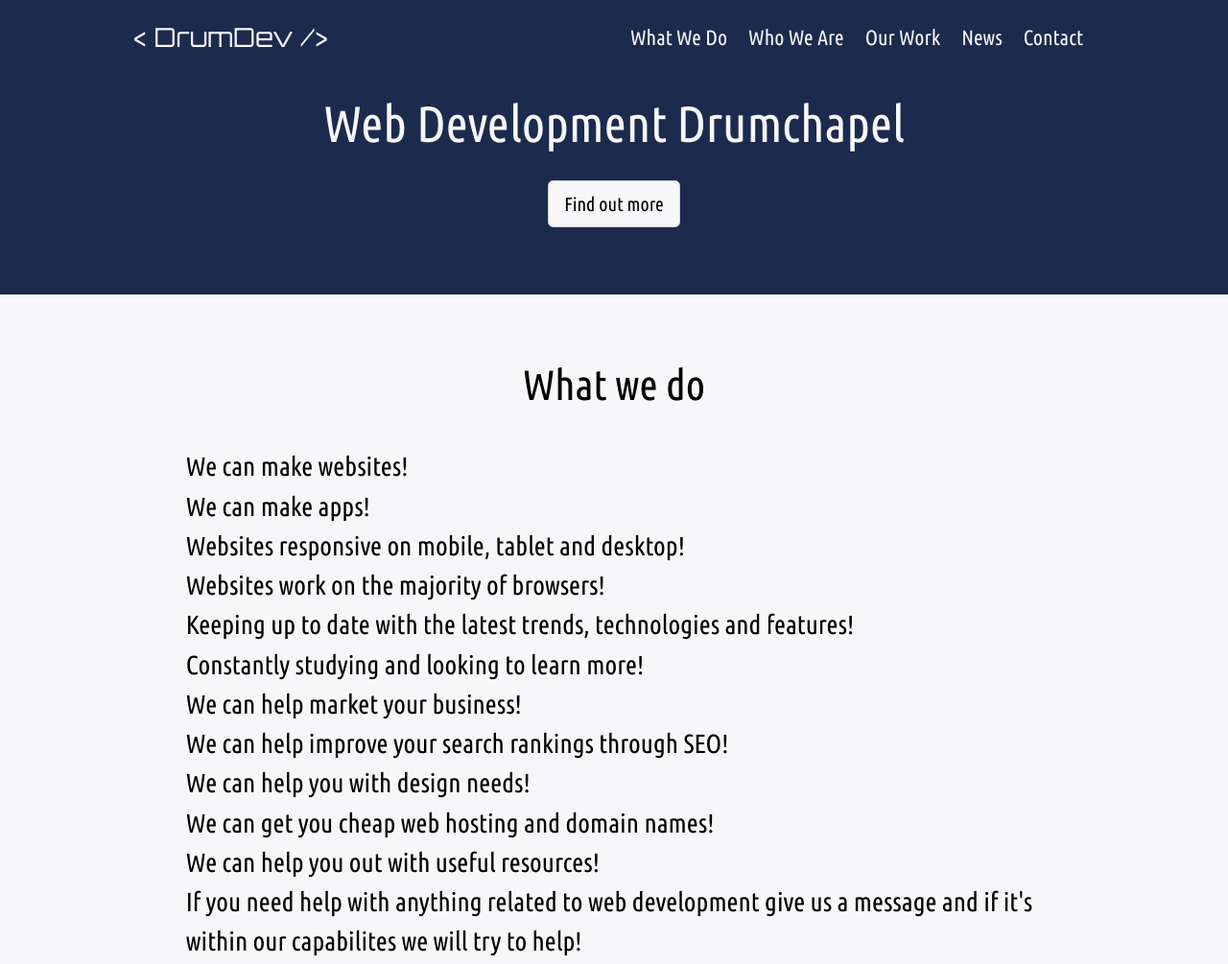
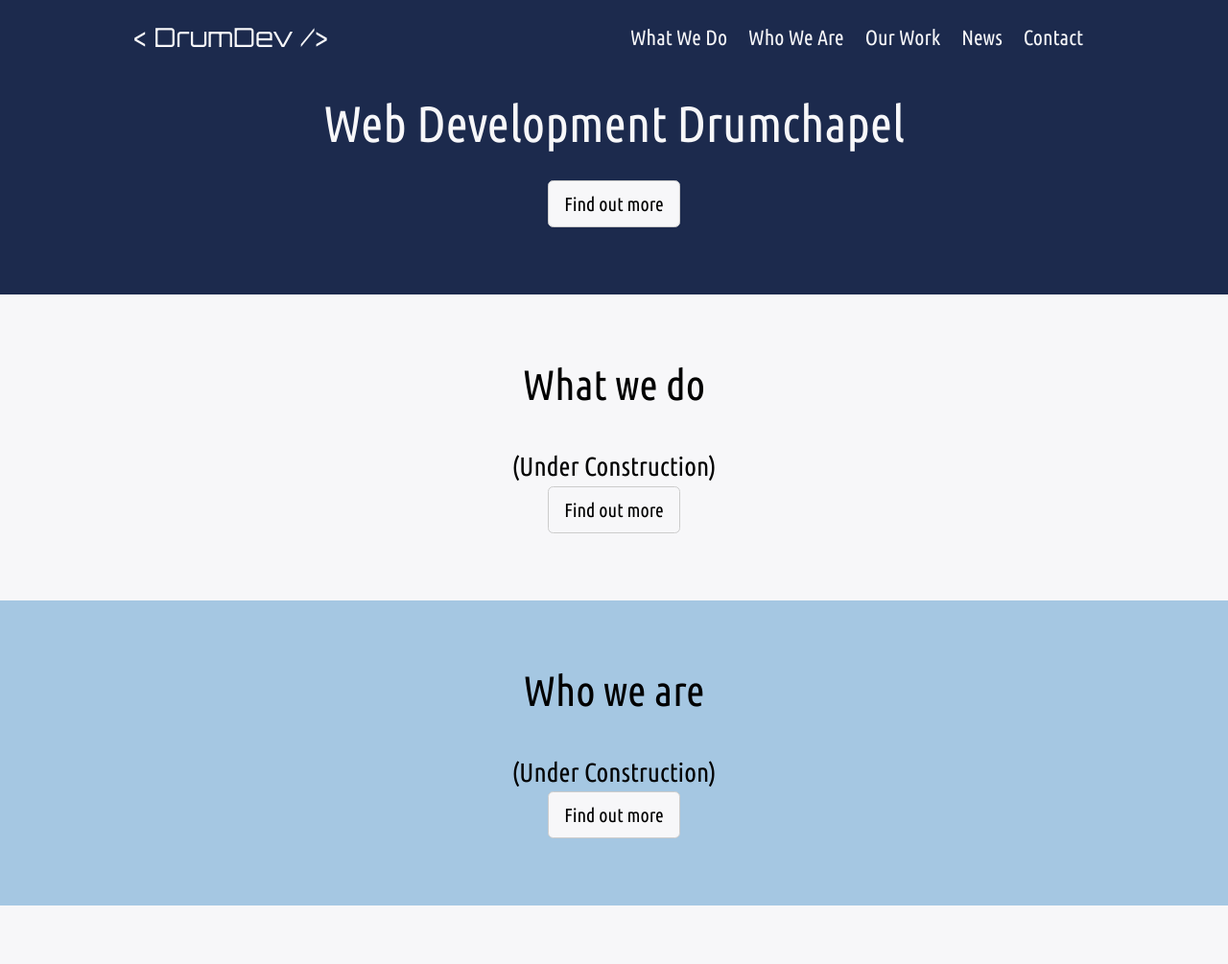
Before and after one commit to DrumDev/drumdev.github.io, a plain HTML site: page index.html in a window 1280 px wide. Shown: the top 1005 px of the page at 96% size. Drawn offline with Linux system fonts and the light colour scheme.

Commit message:
hide changes for now

```diff
--- a/index.html
+++ b/index.html
@@ -54,6 +54,8 @@
         <div class="container-fluid content" id="what-we-do">
             <div class="limiter">
                 <h2>What we do</h2>
+                <p>(Under Construction)</p>
+<!--
                 <div class="row">
                     <div class="col-lg-9 text-left" style="margin:0 auto;">
                         <p>We can make websites!</p>
@@ -73,6 +75,7 @@
                         <br>
                     </div>
                 </div>
+-->
                 <a href="#"><button type="button" class="btn btn-secondary drum-btn">Find out more</button></a>
             </div>
         </div>
@@ -80,6 +83,8 @@
         <div class="container-fluid content blue-bg" id="who-we-are">
             <div class="limiter">
                 <h2>Who we are</h2>
+                <p>(Under Construction)</p>
+<!--
                 <div class="row">
                     <div class="col-lg-6">
                         <h3>Zander</h3>
@@ -103,6 +108,7 @@
                         <br>
                     </div>
                 </div>
+-->
                 <a href="#"><button type="button" class="btn btn-secondary drum-btn">Find out more</button></a>
             </div>
         </div>
```
